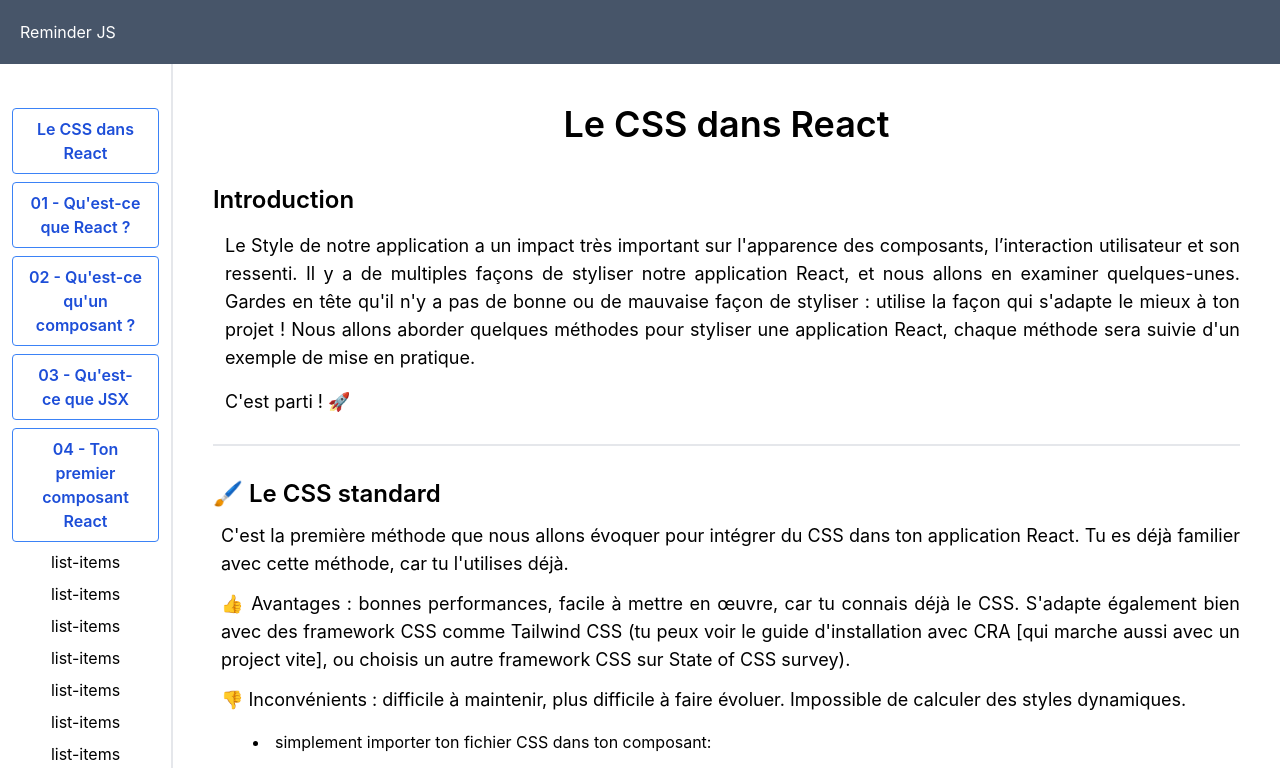
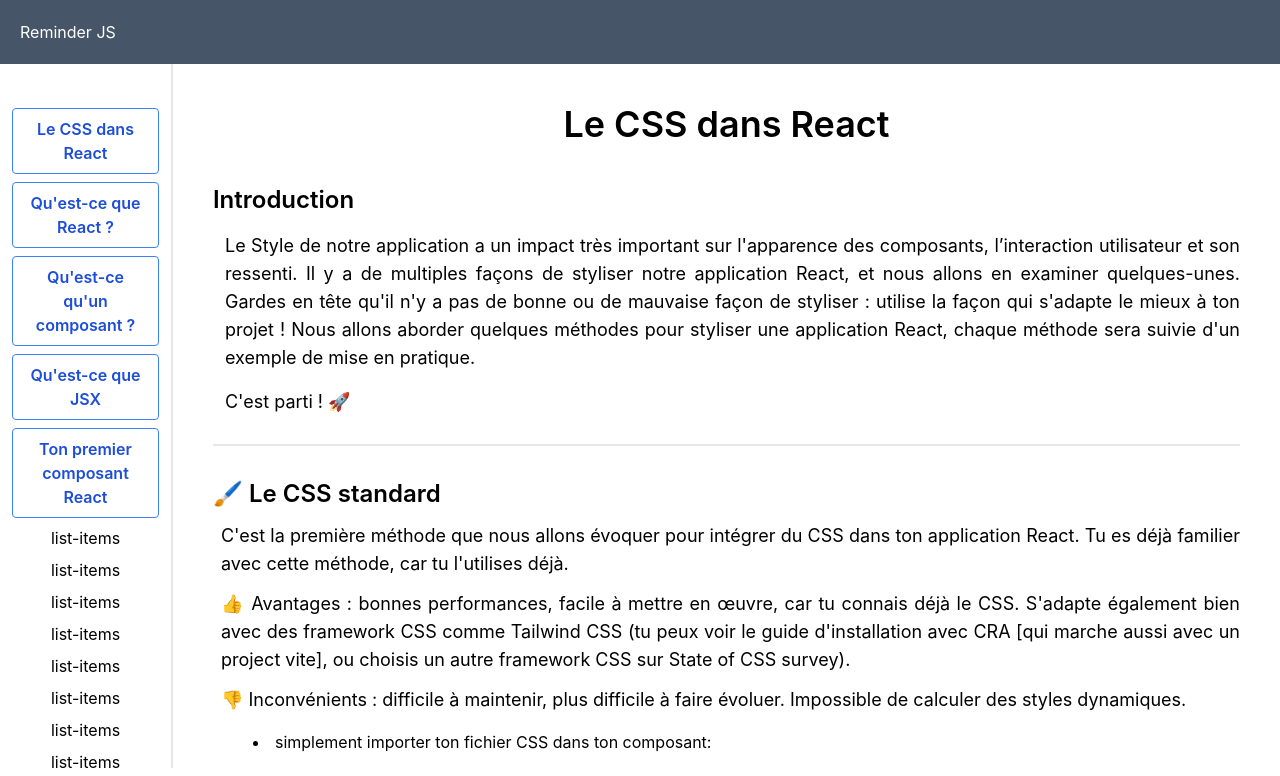
Before and after one commit to L0ot3r/Reminder-JS, a React (Create React App) app: page / in a window 1280 px wide. Shown: the top 776 px of the page. Built offline with nearby package versions, Linux system fonts and the light colour scheme.

Commit message:
maj sidebar 1

```diff
--- a/src/components/SideBar.jsx
+++ b/src/components/SideBar.jsx
@@ -15,22 +15,22 @@ const SideBar = ({ session, setSession }) => {
 					</li>
 					<li>
 						<button className={btn} onClick={() => setSession(1)}>
-							{react[1].title.slice(19, react[1].title.length)}
+							{react[1].title.slice(24, react[1].title.length)}
 						</button>
 					</li>
 					<li>
 						<button className={btn} onClick={() => setSession(2)}>
-							{react[2].title.slice(19, react[2].title.length)}
+							{react[2].title.slice(24, react[2].title.length)}
 						</button>
 					</li>
 					<li>
 						<button className={btn} onClick={() => setSession(3)}>
-							{react[3].title.slice(19, react[3].title.length)}
+							{react[3].title.slice(24, react[3].title.length)}
 						</button>
 					</li>
 					<li>
             <button className={btn} onClick={() => setSession(4)}>
-							{react[4].title.slice(19, react[4].title.length)}
+							{react[4].title.slice(24, react[4].title.length)}
 						</button>
           </li>
 					<li>list-items</li>
```
